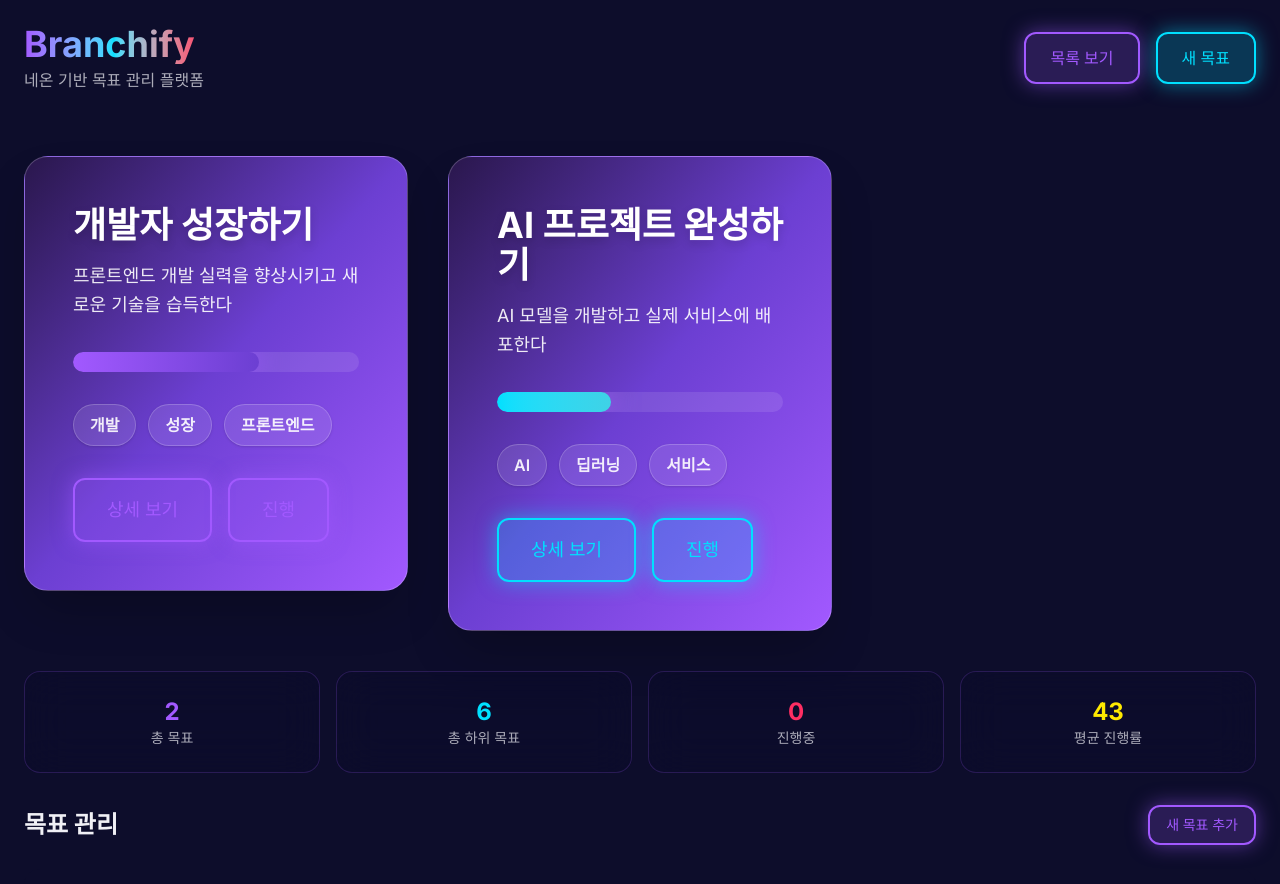
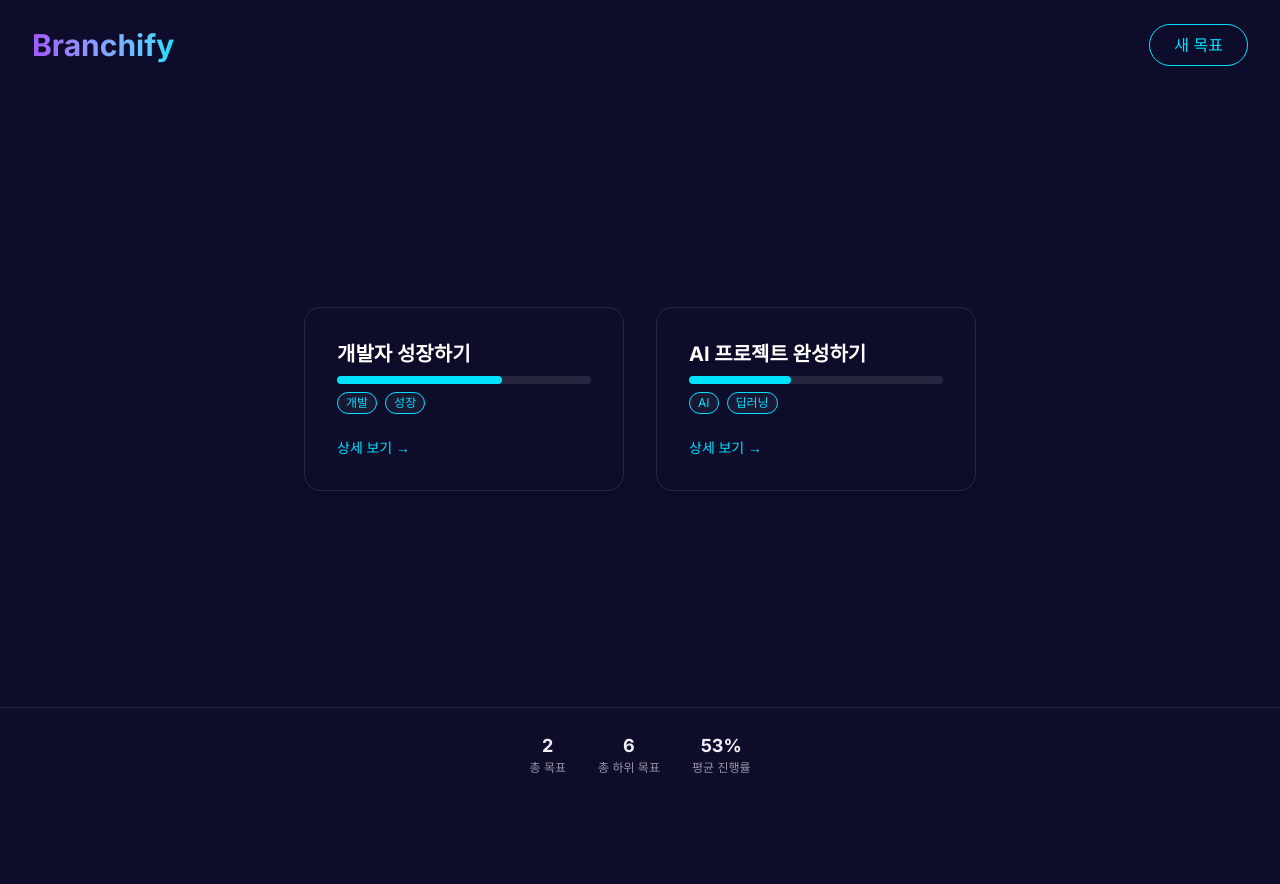
Before and after one commit to sjwoo1999/branchify, a Next.js app: page / in a window 1280 px wide. Shown: the top 884 px of the page. After the commit the page ends 800 px from the top, so only its background shows below. Built offline with nearby package versions, Linux system fonts and the light colour scheme.

Commit message:
refactor: remove React Flow, display sub-goals as minimal list/grid on detail page
- Remove GoalNetwork and all React Flow dependencies
- Show sub-goals as simple cards with title, progress, tags, and description
- Make detail page even more minimal and readable

```diff
--- a/src/app/page.tsx
+++ b/src/app/page.tsx
@@ -142,179 +142,46 @@ export default function HomePage() {
   const completedToday = []; // getCompletedToday();
 
   return (
-    <div className="min-h-screen bg-deep-navy text-glass-white">
+    <div className="min-h-screen flex flex-col bg-deep-navy text-glass-white">
       {/* Header */}
-      <header className="relative z-10 p-6">
-        <div className="max-w-7xl mx-auto">
-          <div className="flex items-center justify-between">
-            <motion.div
-              initial={{ opacity: 0, x: -20 }}
-              animate={{ opacity: 1, x: 0 }}
-              transition={{ duration: 0.5 }}
-            >
-              <h1 className="text-4xl font-bold font-poppins bg-gradient-to-r from-neon-purple via-neon-cyan to-neon-pink bg-clip-text text-transparent">
-                Branchify
-              </h1>
-              <p className="text-glass-white/70 mt-1">네온 기반 목표 관리 플랫폼</p>
-            </motion.div>
-
-            <div className="flex items-center gap-4">
-              <NeonButton
-                variant="purple"
-                onClick={() => setViewMode(viewMode === 'map' ? 'list' : 'map')}
-              >
-                {viewMode === 'map' ? '목록 보기' : '맵 보기'}
-              </NeonButton>
-              <NeonButton
-                variant="cyan"
-                onClick={() => openEditor()}
-              >
-                새 목표
-              </NeonButton>
-            </div>
-          </div>
-        </div>
+      <header className="w-full flex justify-between items-center px-8 py-6">
+        <h1 className="text-3xl font-bold bg-gradient-to-r from-neon-purple to-neon-cyan bg-clip-text text-transparent">Branchify</h1>
+        <button className="border border-neon-cyan text-neon-cyan rounded-full px-6 py-2 hover:bg-neon-cyan/10 transition">새 목표</button>
       </header>
-
-      {/* Main Content */}
-      <main className="relative z-0">
-        <div className="max-w-7xl mx-auto px-6 pb-6">
-          <div className="grid grid-cols-1 md:grid-cols-2 xl:grid-cols-3 gap-10 py-10">
-            {masterGoals.map(goal => (
-              <Link key={goal.id} href={`/goal/${goal.id}`} className="block hover:scale-105 transition">
-                <MasterGoalCard goal={goal} />
-              </Link>
-            ))}
-          </div>
-
-          {/* Quick Stats */}
-          <motion.div
-            initial={{ opacity: 0, y: 20 }}
-            animate={{ opacity: 1, y: 0 }}
-            transition={{ duration: 0.5, delay: 0.2 }}
-            className="grid grid-cols-1 md:grid-cols-4 gap-4 mb-8"
-          >
-            <GlassCard className="text-center">
-              <div className="text-2xl font-bold text-neon-purple">{masterGoals.length}</div>
-              <div className="text-sm text-glass-white/70">총 목표</div>
-            </GlassCard>
-            <GlassCard className="text-center">
-              <div className="text-2xl font-bold text-neon-cyan">
-                {masterGoals.reduce((acc, goal) => acc + goal.subGoals.length, 0)}
+      {/* Main: Only two cards, centered, minimal info */}
+      <main className="flex-1 flex items-center justify-center gap-8">
+        {masterGoals.slice(0, 2).map(goal => (
+          <Link key={goal.id} href={`/goal/${goal.id}`} className="block">
+            <div className="rounded-2xl bg-glass/60 p-8 min-w-[320px] flex flex-col items-start shadow-lg border border-white/10">
+              <h2 className="text-xl font-bold mb-2 text-white drop-shadow">{goal.title}</h2>
+              <div className="w-full h-2 bg-white/10 rounded mb-2">
+                <div className="h-2 bg-neon-cyan rounded" style={{width: `${goal.progress}%`}} />
               </div>
-              <div className="text-sm text-glass-white/70">총 하위 목표</div>
-            </GlassCard>
-            <GlassCard className="text-center">
-              <div className="text-2xl font-bold text-neon-pink">
-                {masterGoals.reduce((acc, goal) => acc + goal.subGoals.filter(g => g.status === 'active').length, 0)}
-              </div>
-              <div className="text-sm text-glass-white/70">진행중</div>
-            </GlassCard>
-            <GlassCard className="text-center">
-              <div className="text-2xl font-bold text-electric-yellow">
-                {Math.round(masterGoals.reduce((acc, goal) => acc + goal.subGoals.reduce((acc, g) => acc + g.progress, 0), 0) / masterGoals.reduce((acc, goal) => acc + goal.subGoals.length, 0))}
-              </div>
-              <div className="text-sm text-glass-white/70">평균 진행률</div>
-            </GlassCard>
-          </motion.div>
-
-          {/* Today's Routines */}
-          {todayRoutines.length > 0 && (
-            <motion.div
-              initial={{ opacity: 0, y: 20 }}
-              animate={{ opacity: 1, y: 0 }}
-              transition={{ duration: 0.5, delay: 0.3 }}
-              className="mb-8"
-            >
-              <h2 className="text-2xl font-bold font-poppins mb-4">오늘의 루틴</h2>
-              <div className="grid grid-cols-1 md:grid-cols-2 lg:grid-cols-3 gap-4">
-                {todayRoutines.map((routine) => (
-                  <GlassCard key={routine.id} className="p-4">
-                    <h3 className="font-semibold mb-2">{routine.title}</h3>
-                    <p className="text-sm text-glass-white/70 mb-3">{routine.description}</p>
-                    <div className="flex justify-between items-center">
-                      <span className="text-xs text-neon-cyan">연속 {routine.streak}일</span>
-                      <NeonButton size="sm" variant="cyan">
-                        완료
-                      </NeonButton>
-                    </div>
-                  </GlassCard>
+              <div className="flex gap-2 mb-4">
+                {goal.tags.slice(0,2).map(tag => (
+                  <span key={tag} className="text-xs border border-neon-cyan rounded-full px-2 py-0.5 text-neon-cyan bg-white/5">{tag}</span>
                 ))}
               </div>
-            </motion.div>
-          )}
-
-          {/* Goals Section */}
-          <motion.div
-            initial={{ opacity: 0, y: 20 }}
-            animate={{ opacity: 1, y: 0 }}
-            transition={{ duration: 0.5, delay: 0.4 }}
-          >
-            <div className="flex items-center justify-between mb-6">
-              <h2 className="text-2xl font-bold font-poppins">목표 관리</h2>
-              <div className="flex gap-2">
-                <NeonButton
-                  size="sm"
-                  variant="purple"
-                  onClick={() => openEditor()}
-                >
-                  새 목표 추가
-                </NeonButton>
-              </div>
+              <span className="text-neon-cyan text-sm font-medium mt-2">상세 보기 →</span>
             </div>
-
-            {viewMode === 'map' ? (
-              <div className="h-[600px] rounded-2xl overflow-hidden">
-                <GoalMap
-                  goals={masterGoals.map(goal => goal.subGoals).flat()}
-                  onGoalClick={setSelectedGoal}
-                  onGoalComplete={handleCompleteGoal}
-                  onGoalEdit={openEditor}
-                  onGoalDelete={handleDeleteGoal}
-                  selectedGoalId={selectedGoal?.id}
-                />
-              </div>
-            ) : (
-              <div className="grid grid-cols-1 md:grid-cols-2 lg:grid-cols-3 gap-6">
-                {masterGoals.map(goal => goal.subGoals).flat().map((goal) => (
-                  <GoalCard
-                    key={goal.id}
-                    goal={goal}
-                    onClick={() => setSelectedGoal(goal)}
-                    onComplete={() => handleCompleteGoal(goal.id)}
-                    onEdit={() => openEditor(goal)}
-                    onDelete={() => handleDeleteGoal(goal.id)}
-                    isSelected={selectedGoal?.id === goal.id}
-                  />
-                ))}
-              </div>
-            )}
-          </motion.div>
-
-          {/* AI Feedback */}
-          <motion.div
-            initial={{ opacity: 0, y: 20 }}
-            animate={{ opacity: 1, y: 0 }}
-            transition={{ duration: 0.5, delay: 0.5 }}
-            className="mt-8"
-          >
-            <GlassCard className="p-6 neon-glow-cyan">
-              <div className="flex items-start gap-4">
-                <div className="w-12 h-12 bg-neon-cyan/20 rounded-full flex items-center justify-center">
-                  <span className="text-2xl">🤖</span>
-                </div>
-                <div className="flex-1">
-                  <h3 className="text-lg font-semibold text-neon-cyan mb-2">AI 피드백</h3>
-                  <p className="text-glass-white/80">
-                    "개발자 성장하기" 목표가 65% 완료되었습니다! React 학습이 잘 진행되고 있네요.
-                    다음 단계로 TypeScript 학습에 더 집중해보시는 것을 추천합니다.
-                  </p>
-                </div>
-              </div>
-            </GlassCard>
-          </motion.div>
+          </Link>
+        ))}
+      </main>
+      {/* Stats Bar */}
+      <footer className="w-full flex justify-center gap-8 py-6 border-t border-white/10 bg-deep-navy/80">
+        <div className="text-center">
+          <div className="text-lg font-bold">{masterGoals.length}</div>
+          <div className="text-xs text-glass-white/60">총 목표</div>
         </div>
-      </main>
+        <div className="text-center">
+          <div className="text-lg font-bold">{masterGoals.reduce((acc, g) => acc + g.subGoals.length, 0)}</div>
+          <div className="text-xs text-glass-white/60">총 하위 목표</div>
+        </div>
+        <div className="text-center">
+          <div className="text-lg font-bold">{Math.round(masterGoals.reduce((acc, g) => acc + g.progress, 0) / masterGoals.length)}%</div>
+          <div className="text-xs text-glass-white/60">평균 진행률</div>
+        </div>
+      </footer>
 
       {/* Goal Editor Modal */}
       <GoalEditor
--- a/src/features/goal/GoalNetwork.tsx
+++ /dev/null
@@ -1,29 +0,0 @@
-'use client';
-import React from 'react';
-import { ReactFlow, MiniMap, Controls, Background } from '@xyflow/react';
-import '@xyflow/react/dist/style.css';
-import { SubGoal } from '@/types';
-
-export default function GoalNetwork({ subGoals }: { subGoals: SubGoal[] }) {
-  // Simple horizontal layout for demo; can be improved for real dependencies
-  const nodes = subGoals.map((goal, i) => ({
-    id: goal.id,
-    data: { label: (
-      <div className="px-6 py-4 rounded-xl bg-gradient-to-br from-[#1a1a2e] to-[#23234d] border border-white/10 shadow-xl text-white font-semibold text-base min-w-[180px] text-center">
-        {goal.title}
-      </div>
-    ) },
-    position: { x: 220 * i, y: 100 },
-    style: { border: 'none', background: 'transparent' }
-  }));
-  // No edges for now; can be added if sub-goal dependencies exist
-  return (
-    <div style={{ width: '100%', height: 400 }}>
-      <ReactFlow nodes={nodes} edges={[]} fitView>
-        <MiniMap />
-        <Controls />
-        <Background color="#222244" gap={24} />
-      </ReactFlow>
-    </div>
-  );
-}
--- a/src/features/goal/GoalNetworkClient.tsx
+++ b/src/features/goal/GoalNetworkClient.tsx
@@ -1,9 +1,23 @@
 'use client';
-import dynamic from 'next/dynamic';
 import { SubGoal } from '@/types';
 
-const GoalNetwork = dynamic(() => import('./GoalNetwork'), { ssr: false });
-
 export default function GoalNetworkClient({ subGoals }: { subGoals: SubGoal[] }) {
-  return <GoalNetwork subGoals={subGoals} />;
+  return (
+    <div className="grid grid-cols-1 md:grid-cols-2 gap-4 w-full">
+      {subGoals.map((goal) => (
+        <div key={goal.id} className="rounded-xl bg-glass/60 p-4 flex flex-col items-start border border-white/10 shadow">
+          <div className="font-semibold text-white mb-1">{goal.title}</div>
+          <div className="w-full h-2 bg-white/10 rounded mb-2">
+            <div className="h-2 bg-neon-cyan rounded" style={{width: `${goal.progress}%`}} />
+          </div>
+          <div className="flex gap-2 mb-1">
+            {goal.tags.slice(0,2).map(tag => (
+              <span key={tag} className="text-xs border border-neon-cyan rounded-full px-2 py-0.5 text-neon-cyan bg-white/5">{tag}</span>
+            ))}
+          </div>
+          <div className="text-xs text-white/60">{goal.description}</div>
+        </div>
+      ))}
+    </div>
+  );
 }
```
Also changed, not shown: src/app/goal/[id]/page.tsx (+13 -11 lines).
